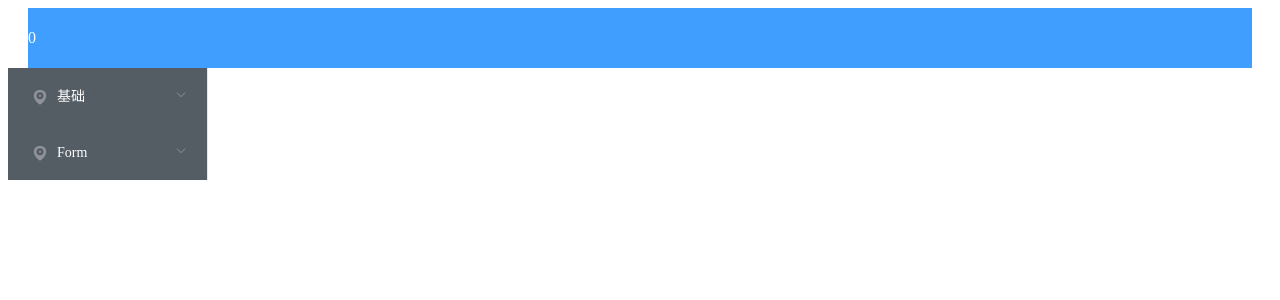
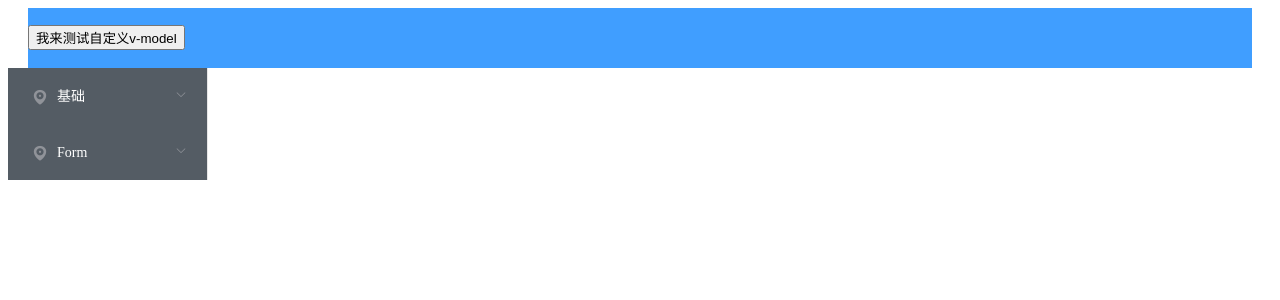
Before and after one commit to gmm2339/myvue, a Vue app in the folder vue_router_elementui/: page / in a window 1280 px wide. Shown: the top 300 px of the page. Built offline with nearby package versions, Linux system fonts and the light colour scheme.

Commit message:
自定义v-model

```diff
--- a/vue_router_elementui/src/App.vue
+++ b/vue_router_elementui/src/App.vue
@@ -3,7 +3,8 @@
 
     <el-container>
       <el-header>
-        <mheader class="header" :title="titleText"></mheader>
+        <!-- 自定义v-model="titleText"应用 此处将titleText 传递给子组件中的props -->
+        <mheader class="header"   v-model="titleText"></mheader>
       </el-header>
       <el-container>
         <el-aside width="200px">
@@ -23,7 +24,7 @@ export default {
   name: 'App',
   data  () {
     return {
-      titleText: 0
+      titleText: '我来测试自定义v-model'
     }
   },
   components: {
--- a/vue_router_elementui/src/components/Header.vue
+++ b/vue_router_elementui/src/components/Header.vue
@@ -1,7 +1,7 @@
 <template>
     <el-row>
       <el-col :span="24">
-        <div class="header-wrap">{{title}}</div>
+        <button type="button" :value="dataFromOther" @click="handleClick">{{dataFromOther}}</button>
       </el-col>
     </el-row>
 </template>
@@ -12,10 +12,43 @@ export default {
   // props 传递不带验证
   // props: ['title']
   // props 传值附带验证，此处验证传过来的值必须为Number，否则会在console 中报错
+  // props: {
+  //   title: {
+  //     type: Number,
+  //     request: true
+  //   }
+  // }
+  // 自定义v-model
+  // v-model的语法糖包装：
+  // <input v-model="something">
+  // <input
+  // :value="something"
+  // @:input="something = $event.target.value">
+  // 所以带有v-model的组件的核心用法为：
+  // 带有v-model的父组件通过绑定的value值（即v-model的绑定值）传给子组件，子组件通过 prop接收一个 value;
+  // 子组件利用 $emit 触发 input 事件，并传入新值value给父组件；
+  data () {
+    return {
+      mcount: 0,
+      dataFromOther: this.fromOther
+    }
+  },
+  model: {
+    prop: 'fromOther',
+    event: 'change'
+  },
   props: {
-    title: {
-      type: Number,
-      request: true
+    // 接收父组件传递过来的值（v-model=“被传递的值”）
+    fromOther: {
+      type: String
+    }
+  },
+  methods: {
+    handleClick () {
+      this.mcount += 1
+      this.dataFromOther = '我是新值' + (this.mcount)
+      // 触发事件，并传入新值
+      this.$emit('handleClick')
     }
   }
 }
@@ -23,6 +56,6 @@ export default {
 
 <style scoped>
 .header-wrap{
-
+width:100%;
 }
 </style>
```
